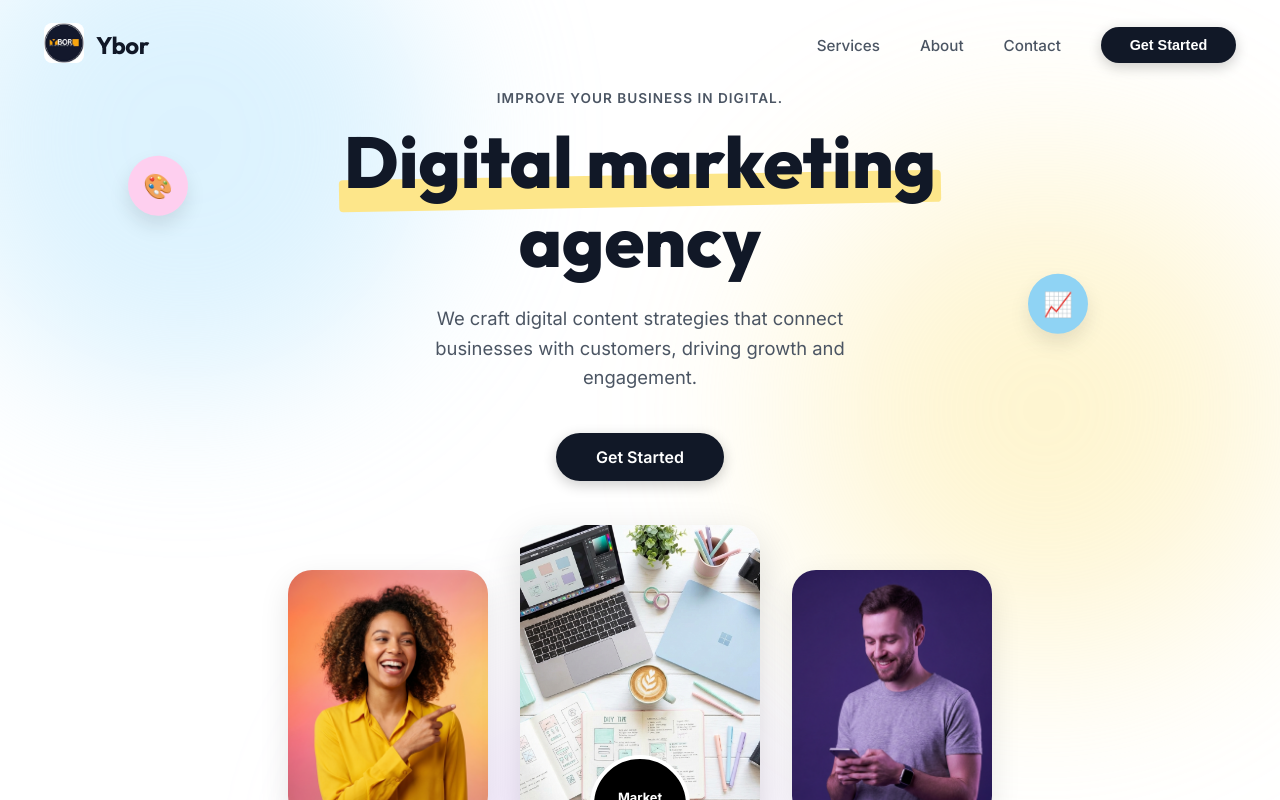
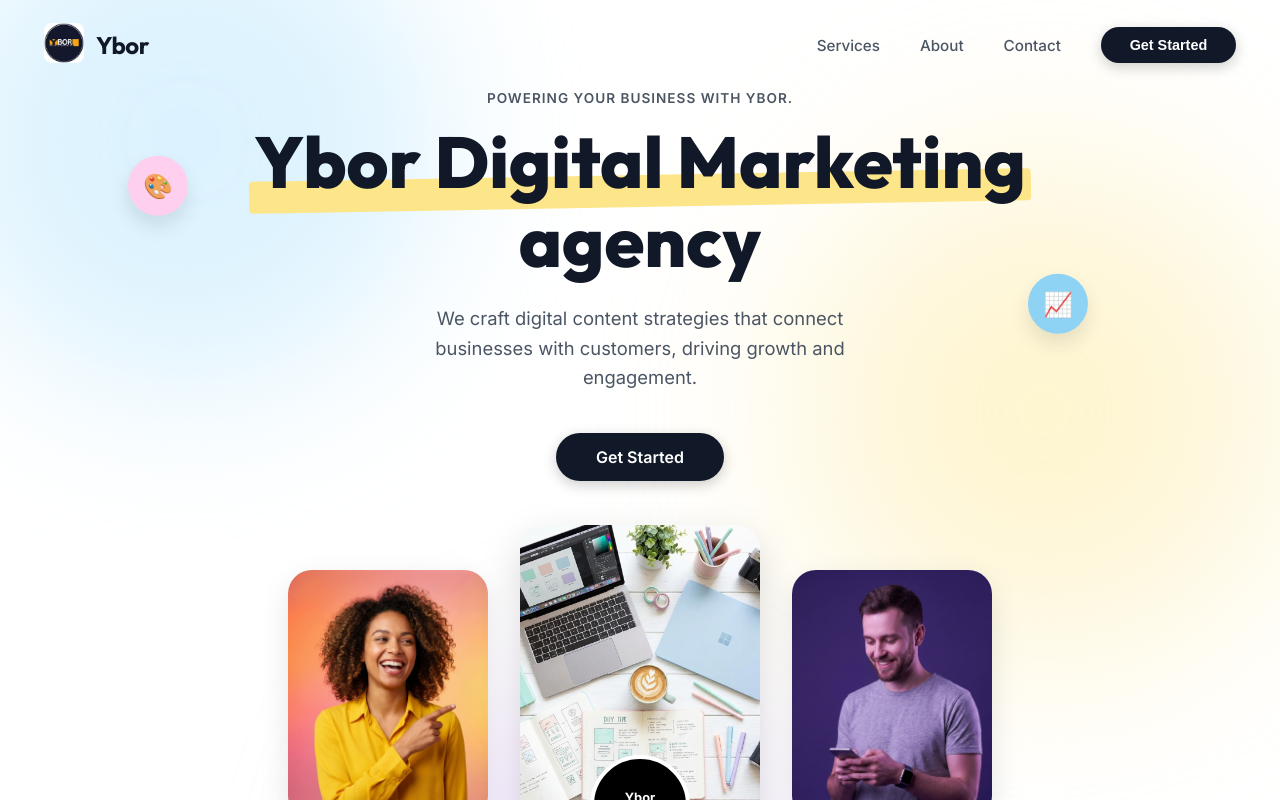
Before and after one commit to tiwariaayu/Ybor, a Next.js app: page / in a window 1280 px wide. Shown: the top 800 px of the page. Built offline with nearby package versions, Linux system fonts and the light colour scheme.

Commit message:
hero updated

```diff
--- a/src/components/Hero.tsx
+++ b/src/components/Hero.tsx
@@ -53,9 +53,9 @@ export default function Hero() {
             </motion.div>
 
             <div className={`container ${styles.content}`}>
-                <p className={styles.eyebrow}>Improve your business in digital.</p>
+                <p className={styles.eyebrow}>Powering your business with Ybor.</p>
                 <h1 className={styles.title}>
-                    <span className="text-highlight">Digital marketing</span> <br />
+                    <span className="text-highlight">Ybor Digital Marketing</span> <br />
                     agency
                 </h1>
                 <p className={styles.subtitle}>
@@ -87,7 +87,7 @@ export default function Hero() {
                             />
                         </div>
                         <div className={styles.centerBadge}>
-                            Market<br />Agency
+                            Ybor<br />Agency
                         </div>
                     </div>
                     <div className={styles.gridItem}>
```
